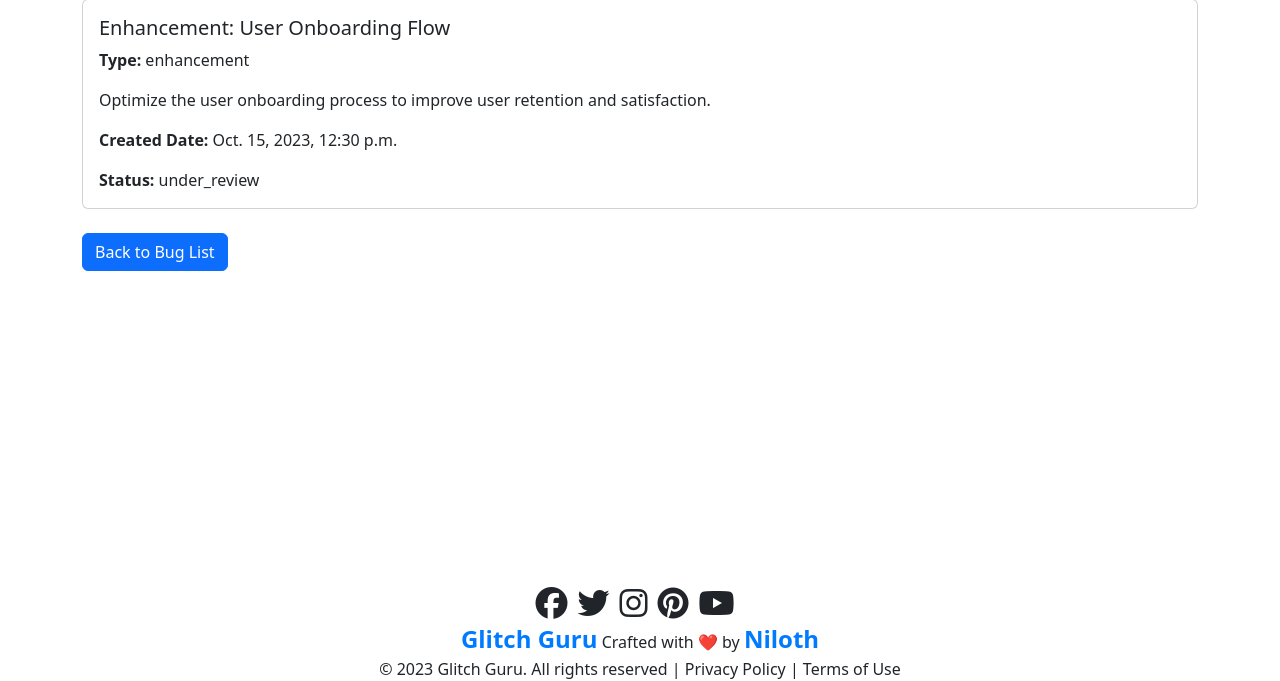
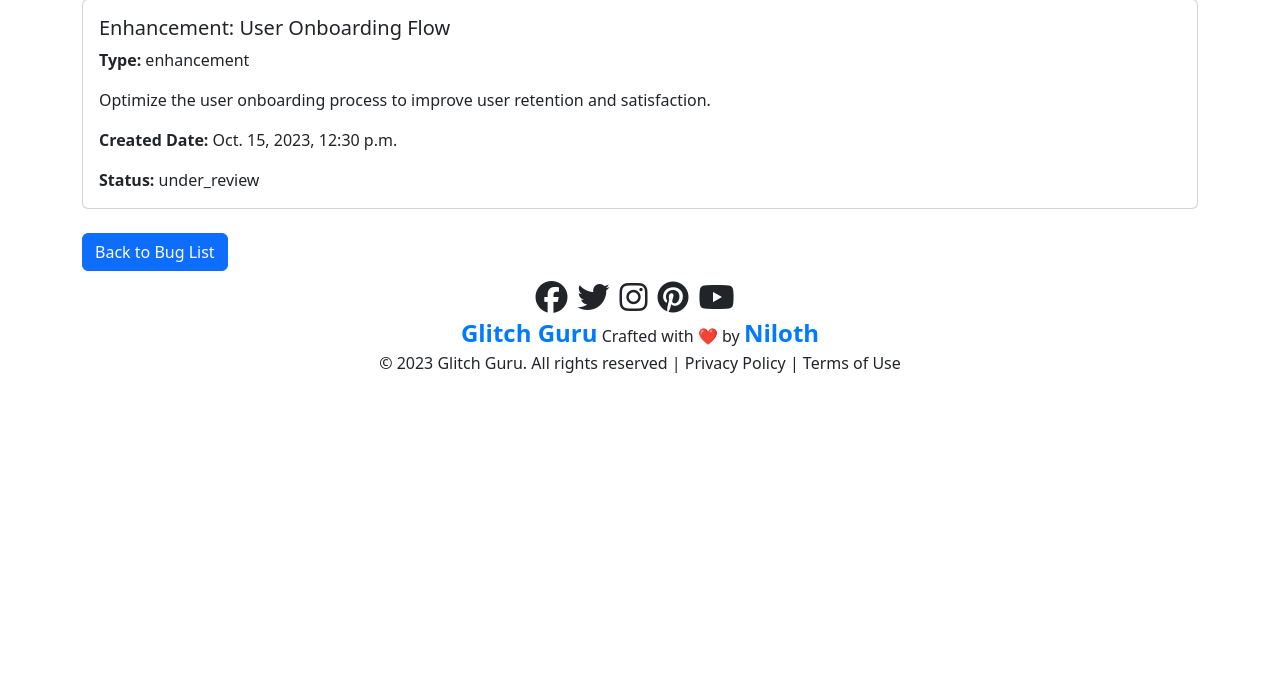
Before and after one commit to Niloth-p/glitch-guru, a Django app: page /bugs/40/ in a window 1280 px wide. Shown: the part 119-800 px from the top of the page. Run offline with Django 4.2, Linux system fonts and the light colour scheme; data comes from the database, SQL or seed files in the repository; some libraries are stand-ins or nearby versions.

Commit message:
fix: Unstick footer in base template

```diff
--- a/templates/footer.html
+++ b/templates/footer.html
@@ -1,4 +1,4 @@
-<footer class="footer sticky-footer">
+<footer class="footer">
   <div class="container">
     <div class="row">
       <div class="col-md-12 text-center">
```
